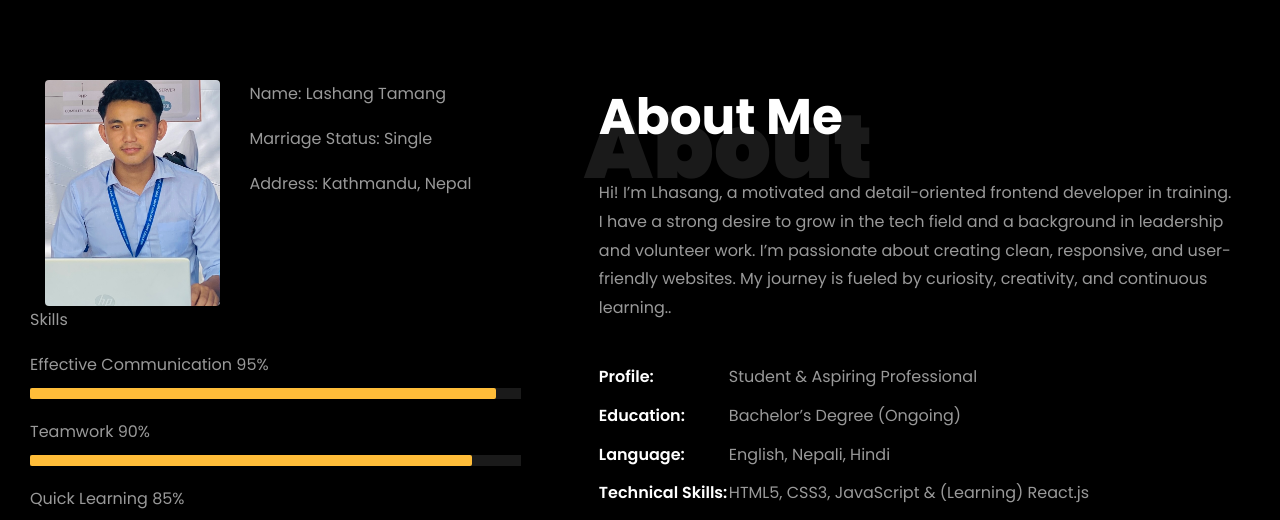
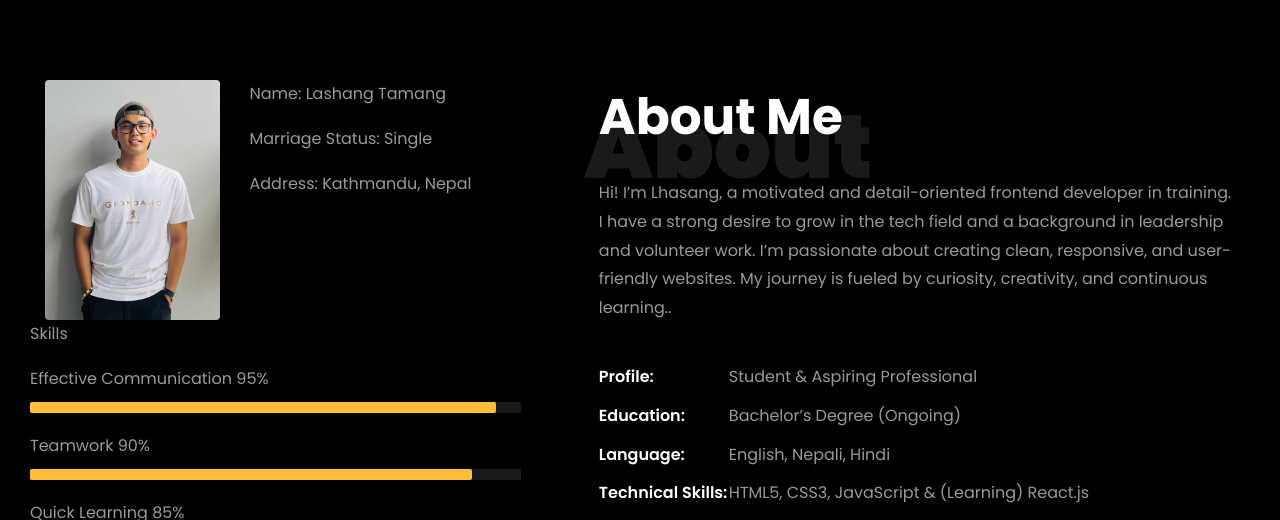
Before and after one commit to Lashang554/My-portfolio, a plain HTML site: page index.html in a window 1280 px wide. Shown: the part 782-1302 px from the top of the page. Drawn offline with Linux system fonts and the light colour scheme; files whose address does not match are found by name.

Commit message:
image change

```diff
--- a/index.html
+++ b/index.html
@@ -691,7 +691,7 @@ section {
                             <div class="row">
                                 <div class="col-sm-6 col-md-5">
                                     <div class="about-img">
-                                        <img src="images/about_me.jpeg" class="img-fluid rounded b-shadow-a" alt="Lashang Tamang professional photo" loading="lazy">
+                                        <img src="images/my img.png" class="img-fluid rounded b-shadow-a" alt="Lashang Tamang professional photo" loading="lazy">
                                     </div>
                                 </div>
                                 <!-- Details next to profile image -->
```
Also changed, not shown: images/my img.png (added), images/proj_1.jpg (deleted), images/proj_2.jpg (deleted), images/proj_3.jpg (deleted), images/proj_4.jpg (deleted), images/proj_5.jpg (deleted), 2 other files.
